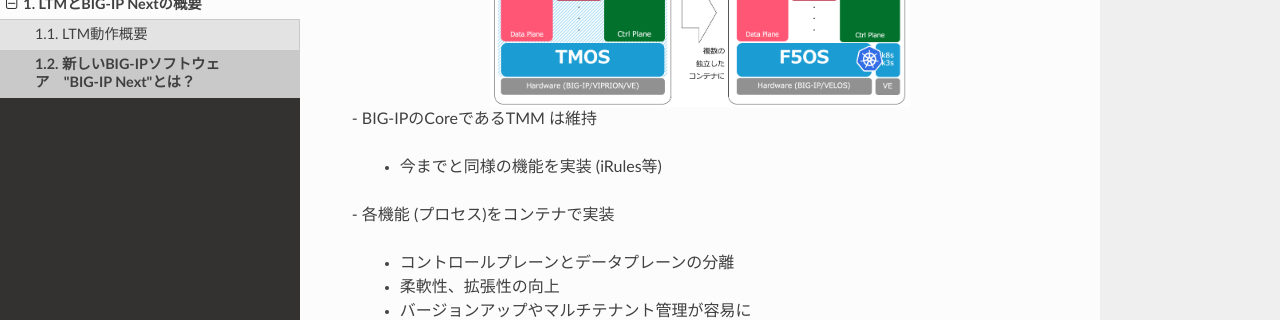
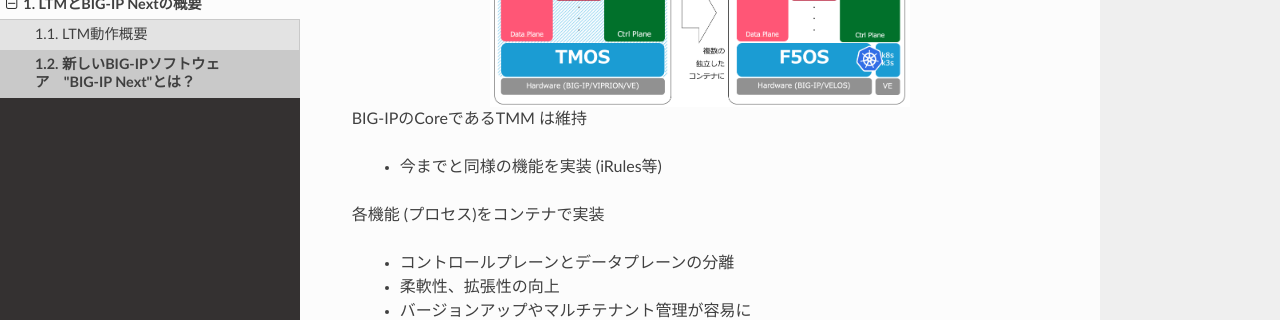
Before and after one commit to BeF5/f5j-easy-setup-next-ltm, a Sphinx documentation site: the page built from docs/content01/module02/module02.rst, in a window 1280 px wide and 900 px high, scrolled down 644 px. Shown: the part 149-469 px from the top of the window. Built offline with Sphinx 7.4.7 and the Read the Docs theme 2.0.0, drawn with Linux system fonts in a browser that asks for light colours.

```diff
--- a/docs/content01/module02/module02.rst
+++ b/docs/content01/module02/module02.rst
@@ -18,11 +18,11 @@ F5は、2023年に、次世代アーキテクチャーを採用したソフト
    :scale: 20%
    :align: center
 
-| - BIG-IPのCoreであるTMM は維持
+| BIG-IPのCoreであるTMM は維持
 
     - 今までと同様の機能を実装 (iRules等)
 
-| - 各機能 (プロセス)をコンテナで実装
+| 各機能 (プロセス)をコンテナで実装
 
     - コントロールプレーンとデータプレーンの分離
     - 柔軟性、拡張性の向上
```
